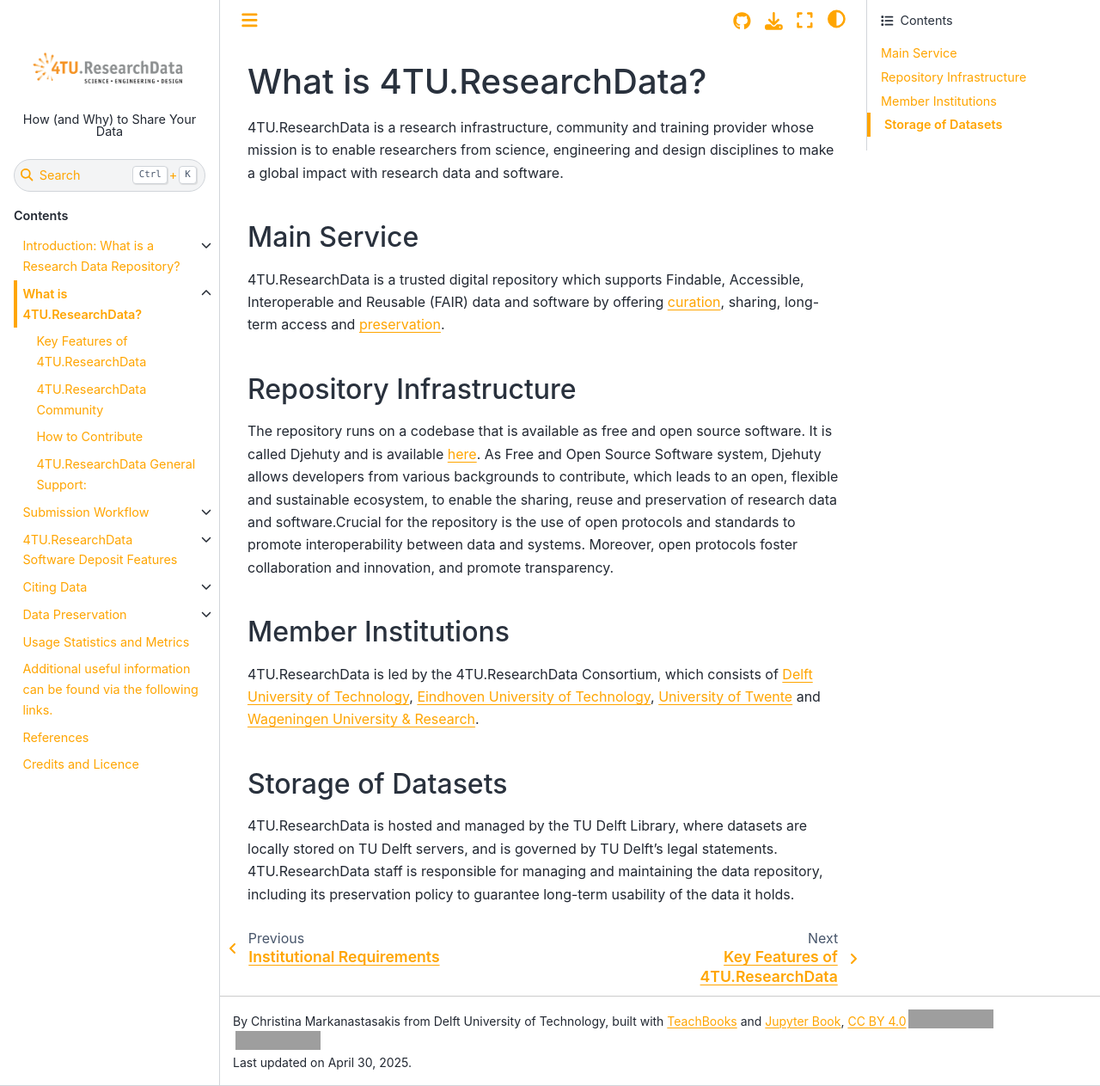
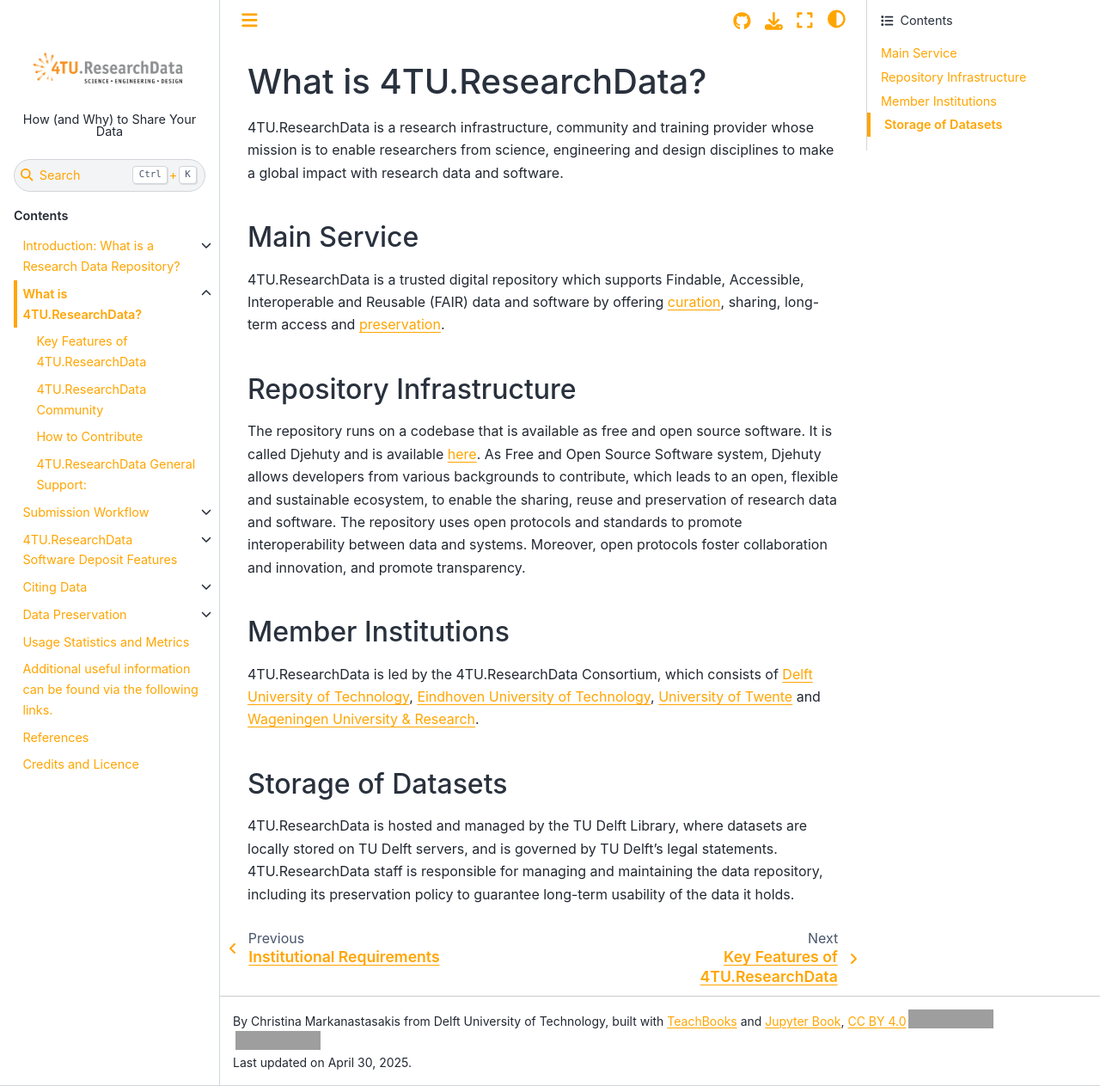
Before and after one commit to TUDelft-books/FAIR4TU_Submission_Help, a Jupyter Book: the page built from book/4tu_research_data/intro.md, in a window 1280 px wide and 1263 px high. Shown: the whole window at 86% size. Built offline with Jupyter Book 1.0.4 settings and Sphinx 7.4.7 and the Sphinx Book theme 1.1.4, drawn with Linux system fonts in a browser that asks for light colours; pages that are not in the unit, such as notebooks, are missing from menus; comment, search, counter and statistics services are not loaded; grey boxes are pictures that could not be loaded.

Commit message:
Update intro.md

```diff
--- a/book/4tu_research_data/intro.md
+++ b/book/4tu_research_data/intro.md
@@ -8,7 +8,7 @@
 
 ## Repository Infrastructure
 
-The repository runs on a codebase that is available as free and open source software. It is called Djehuty and is available [here](https://github.com/4TUResearchData/djehuty). As Free and Open Source Software system, Djehuty allows developers from various backgrounds to contribute, which leads to an open, flexible and sustainable ecosystem, to enable the sharing, reuse and preservation of research data and software.Crucial for the repository is the use of open protocols and standards to promote interoperability between data and systems. Moreover, open protocols foster collaboration and innovation, and promote transparency.
+The repository runs on a codebase that is available as free and open source software. It is called Djehuty and is available [here](https://github.com/4TUResearchData/djehuty). As Free and Open Source Software system, Djehuty allows developers from various backgrounds to contribute, which leads to an open, flexible and sustainable ecosystem, to enable the sharing, reuse and preservation of research data and software. The repository uses open protocols and standards to promote interoperability between data and systems. Moreover, open protocols foster collaboration and innovation, and promote transparency.
 
 ## Member Institutions
 
```
